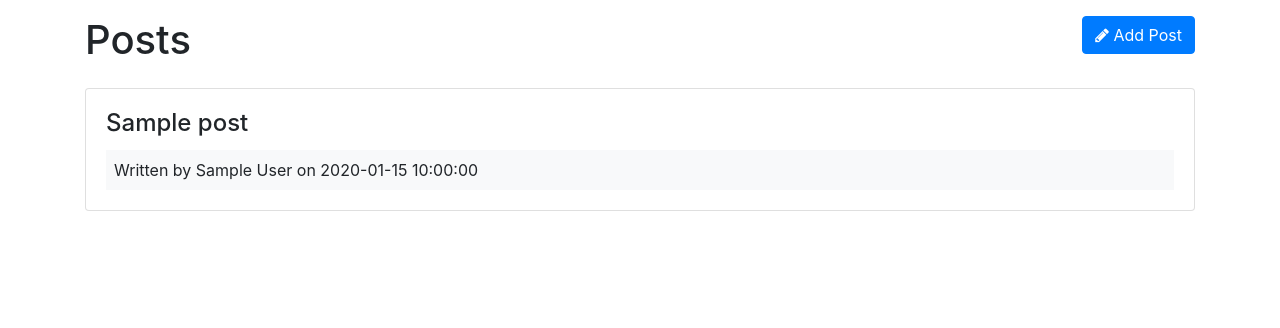
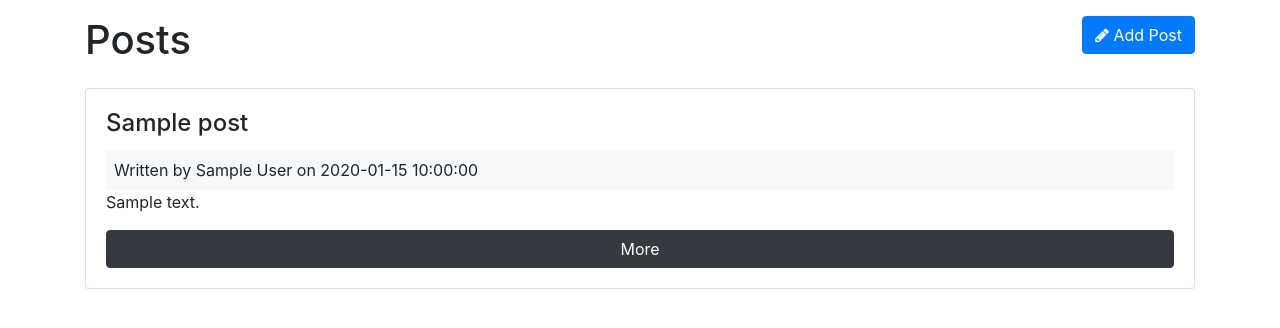
Before and after one commit to lgngnr/PHP-MVC, a PHP site: page /posts in a window 1280 px wide. Shown: the part 56-384 px from the top of the page. Run offline with PHP 8.4, Linux system fonts and the light colour scheme; the visitor is signed in with stand-in values (Sample User, id 1); tables that the repository leaves empty or names only in its code hold one stand-in row (values such as "Sample post").

Commit message:
Posts layout

```diff
--- a/app/views/posts/index.php
+++ b/app/views/posts/index.php
@@ -17,6 +17,8 @@
         <div class="bg-light p-2 mb3">
             Written by <?php echo $post->name ?> on <?php echo $post->created_at; ?>
         </div>
+        <p class="card-text"><?php echo $post->body; ?></p>
+        <a href="<?php URLROOT?>/posts/show/<?php echo $post->postId;?>" class="btn btn-dark">More</a>
     </div>
 <?php endforeach;?>
 
```
